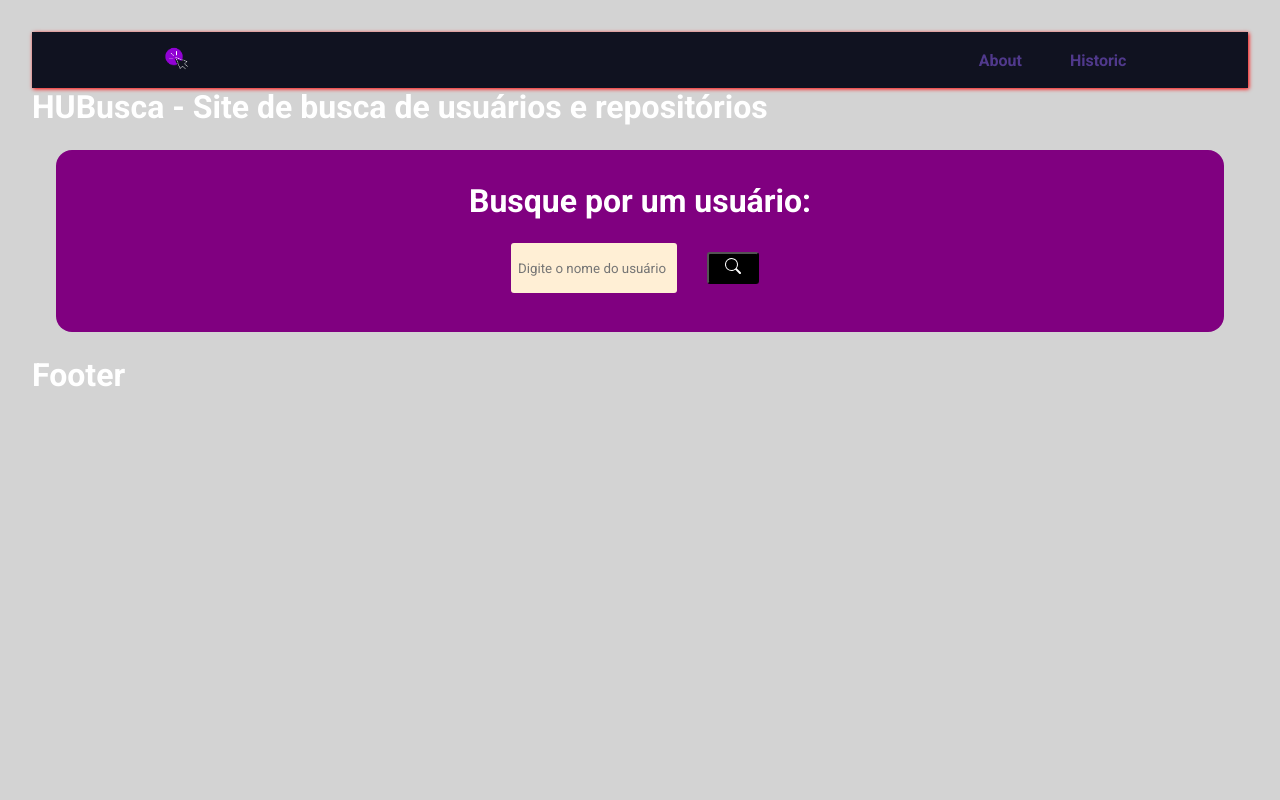
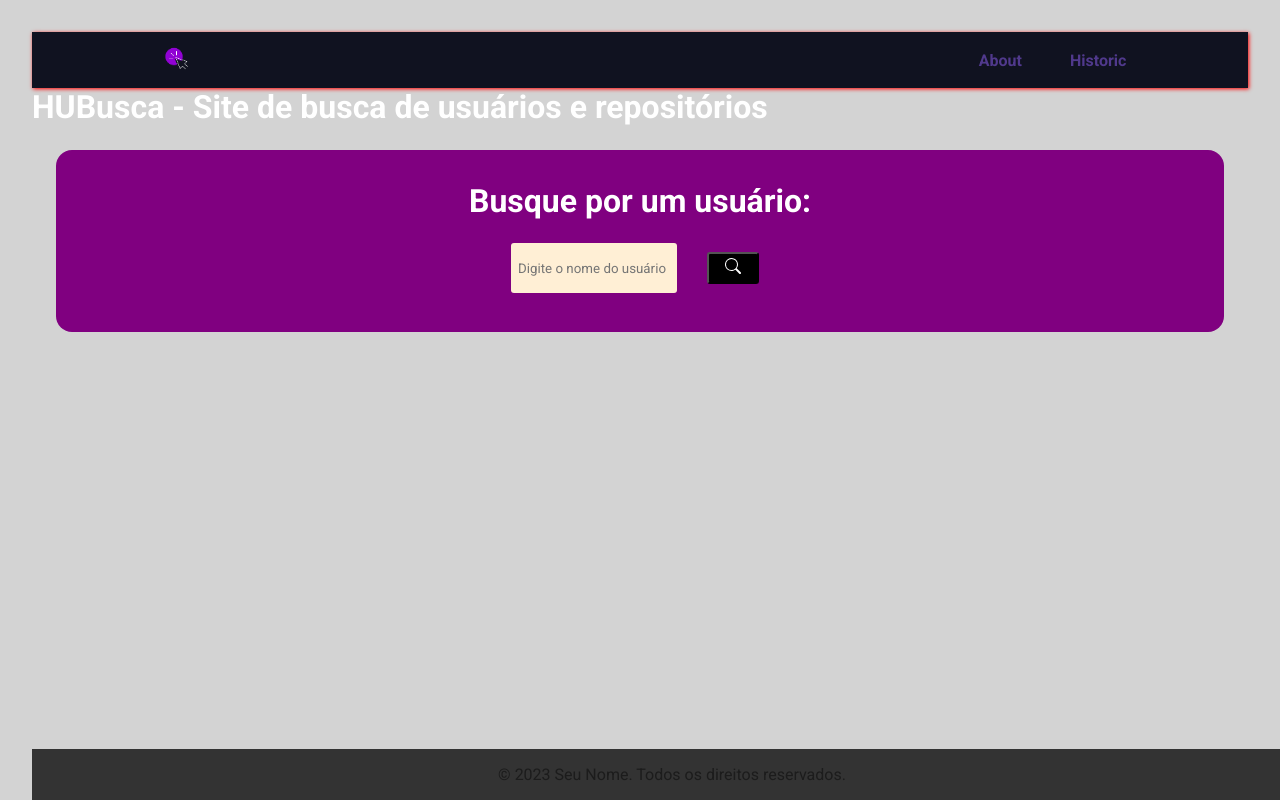
Before and after one commit to anna-braga-jesus/searchproject, a React (Vite) app: page /search in a window 1280 px wide. Built offline with nearby package versions, Linux system fonts and the light colour scheme.

Commit message:
feat: adding footer without style

```diff
--- a/src/components/Footer.tsx
+++ b/src/components/Footer.tsx
@@ -1,7 +1,13 @@
-export default function Footer(){
-    return (
-        <>
-        <h1>Footer</h1>
-        </>
-    )
-}
+import React from 'react';
+import { Css } from './styles';
+
+const Footer: React.FC = () => {
+  return (
+    <Css.Footer>
+      <p>&copy; {new Date().getFullYear()} Seu Nome. Todos os direitos reservados.</p>
+    </Css.Footer>
+  );
+};
+
+
+export default Footer;
--- a/src/components/User.tsx
+++ b/src/components/User.tsx
@@ -8,7 +8,8 @@ const User = ({ id, name, avatar_url, login, location, followers, following }: U
              <Link to={`/repos/${login}`}>
             <img src={avatar_url} alt={login} />
              </Link>
-           {name && <h2>{name}</h2>}
+           {name &&
+           <h2>{name}</h2>}
             <h2>{login}</h2>
             {location &&
                 <p>
--- a/src/components/styles.ts
+++ b/src/components/styles.ts
@@ -35,8 +35,18 @@ export const Css = {
     Paragraph : styled.p`
         color: lightblue;
     `,
-    Container : styled.div`
-        display: flex;
-        gap: 0.5rem;
-    `
-};
+  Container : styled.div`
+    display: flex;
+    gap: 0.5rem;
+  `,
+
+Footer : styled.footer`
+  background-color: #333;
+  color: #fff;
+  text-align: center;
+  padding: 1rem;
+  position: fixed;
+  bottom: 0;
+  width: 100%;
+`
+  };
--- a/src/routes/Home.tsx
+++ b/src/routes/Home.tsx
@@ -8,6 +8,7 @@ import User from '../components/User';
 
 export default function Home() {
   const [user, setUser] = useState<UserType | null>(null);
+  const [error, setError] = useState(false);
 
   const loadUser = async (userName: string) => {
     try {
@@ -26,7 +27,7 @@ export default function Home() {
       };
       setUser(userData);
     } catch (error) {
-      console.error('Error loading user:', error);
+      console.error('Erro: ', error);
     }
   };
 
@@ -36,7 +37,6 @@ export default function Home() {
       <h1>HUBusca - Site de busca de usuários e repositórios</h1>
       <Search loadUser={loadUser} />
       {user && <User {...user}/>}
-
       <Footer />
     </>
   );
```
